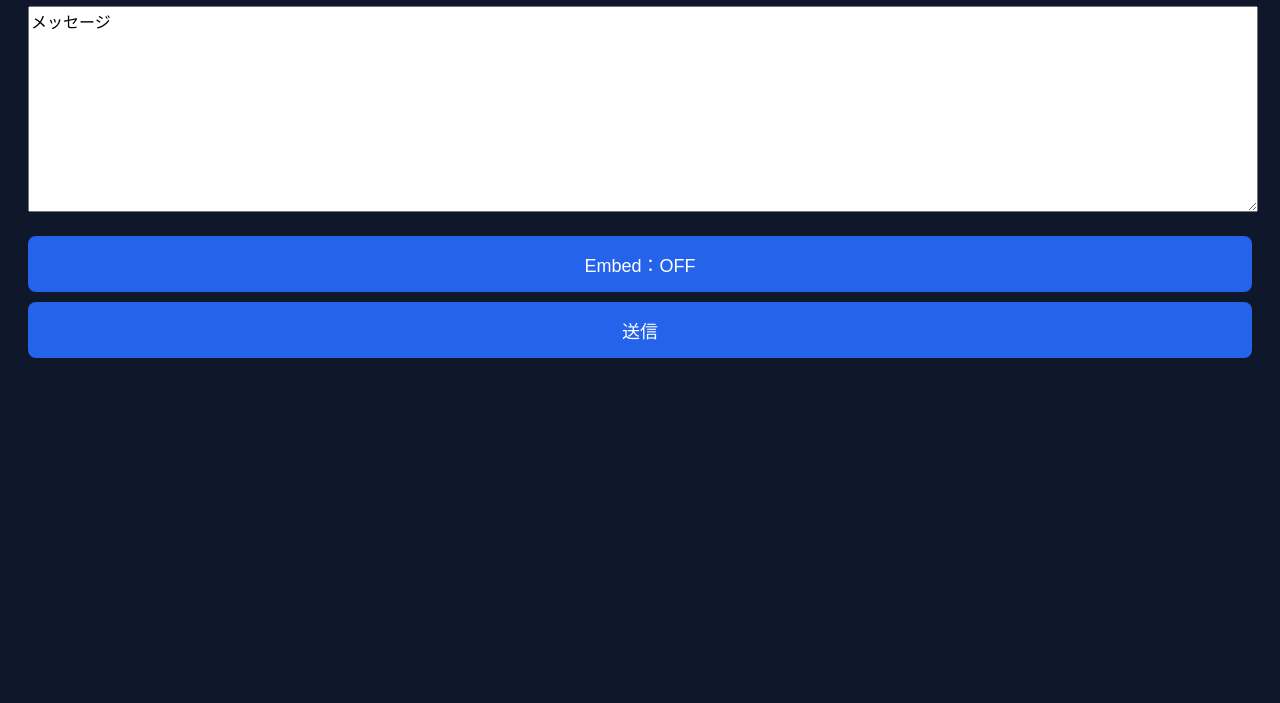
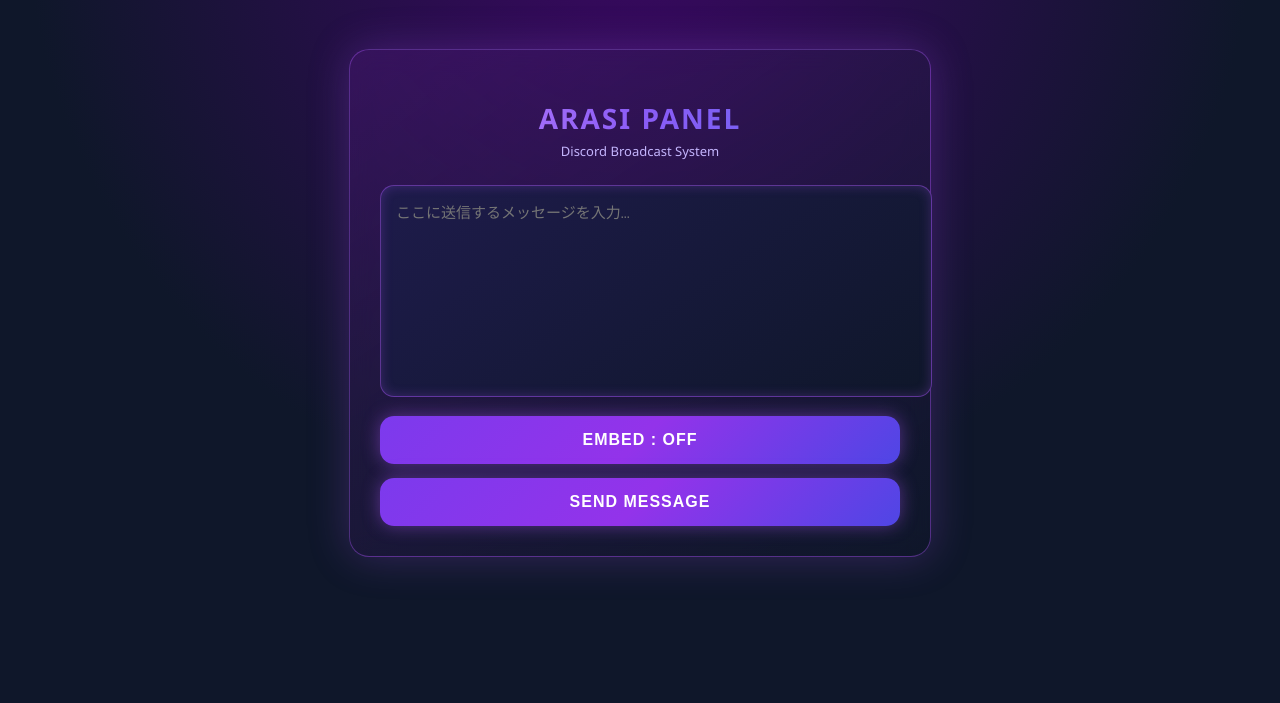
Before and after one commit to NullNTr/Arasi, a plain HTML site: page index.html in a window 1280 px wide. Shown: the part 97-800 px from the top of the page. Drawn offline with Linux system fonts and the light colour scheme.

Commit message:
Update title and style for ARASI CONTROL PANEL

```diff
--- a/index.html
+++ b/index.html
@@ -2,60 +2,143 @@
 <html lang="ja">
 <head>
 <meta charset="UTF-8">
-<title>広報送信</title>
+<title>ARASI CONTROL PANEL</title>
 <meta name="viewport" content="width=device-width, initial-scale=1.0">
+
 <style>
+/* ===== 全体 ===== */
 body {
-  font-family: sans-serif;
-  background: #0f172a;
-  color: white;
-  padding: 20px;
+  margin: 0;
+  padding: 0;
+  font-family: "Segoe UI", system-ui, sans-serif;
+  background: radial-gradient(circle at top, #3b0764, #0f172a 60%);
+  color: #f5f3ff;
+  min-height: 100vh;
+  display: flex;
+  justify-content: center;
+  align-items: center;
 }
 
+/* ===== コンテナ ===== */
+.container {
+  width: 100%;
+  max-width: 520px;
+  padding: 30px;
+  background: linear-gradient(145deg, rgba(88,28,135,0.35), rgba(15,23,42,0.8));
+  border-radius: 20px;
+  border: 1px solid rgba(168,85,247,0.4);
+  box-shadow: 0 0 40px rgba(168,85,247,0.25);
+  backdrop-filter: blur(12px);
+}
+
+/* ===== タイトル ===== */
+h1 {
+  text-align: center;
+  margin-bottom: 5px;
+  font-size: 28px;
+  letter-spacing: 2px;
+  background: linear-gradient(90deg, #c084fc, #8b5cf6, #6366f1);
+  -webkit-background-clip: text;
+  -webkit-text-fill-color: transparent;
+}
+
+.subtitle {
+  text-align: center;
+  font-size: 13px;
+  color: #c4b5fd;
+  margin-bottom: 25px;
+}
+
+/* ===== 入力欄 ===== */
 textarea {
   width: 100%;
-  height: 200px;
-  font-size: 16px;
-  margin-bottom: 10px;
+  height: 180px;
+  resize: none;
+  padding: 15px;
+  border-radius: 14px;
+  font-size: 15px;
+  color: #f5f3ff;
+  background: linear-gradient(145deg, #1e1b4b, #0f172a);
+  border: 1px solid rgba(168,85,247,0.5);
+  outline: none;
+  box-shadow: inset 0 0 12px rgba(168,85,247,0.25);
 }
 
+textarea:focus {
+  border-color: #c084fc;
+  box-shadow: 0 0 15px rgba(192,132,252,0.6);
+}
+
+/* ===== ボタン共通 ===== */
 button {
   width: 100%;
   padding: 15px;
-  font-size: 18px;
-  margin-top: 10px;
-  background: #2563eb;
+  margin-top: 14px;
+  font-size: 16px;
+  font-weight: bold;
+  letter-spacing: 1px;
+  border-radius: 14px;
+  border: none;
+  cursor: pointer;
   color: white;
-  border: none;
-  border-radius: 8px;
+  background: linear-gradient(135deg, #7c3aed, #9333ea, #4f46e5);
+  box-shadow: 0 0 18px rgba(168,85,247,0.45);
+  transition: all 0.25s ease;
 }
 
-button.embed-on {
-  background: #16a34a;
+button:hover {
+  transform: translateY(-2px);
+  box-shadow: 0 0 28px rgba(192,132,252,0.8);
 }
 
+/* ===== Embed ON ===== */
+.embed-on {
+  background: linear-gradient(135deg, #22c55e, #16a34a);
+  box-shadow: 0 0 20px rgba(34,197,94,0.6);
+}
+
+/* ===== Embed設定 ===== */
 .embed-box {
-  margin-top: 10px;
   display: none;
+  margin-top: 12px;
+  text-align: center;
+}
+
+.embed-box label {
+  display: block;
+  margin-bottom: 6px;
+  font-size: 13px;
+  color: #ddd6fe;
+}
+
+input[type="color"] {
+  width: 60px;
+  height: 36px;
+  border-radius: 8px;
+  border: none;
+  background: none;
+  cursor: pointer;
 }
 </style>
 </head>
+
 <body>
 
-<h2>広報送信</h2>
+<div class="container">
+  <h1>ARASI PANEL</h1>
+  <div class="subtitle">Discord Broadcast System</div>
 
-<textarea id="msg">メッセージ</textarea>
+  <textarea id="msg" placeholder="ここに送信するメッセージを入力…"></textarea>
 
-<!-- Embed切り替え -->
-<button id="embedBtn" onclick="toggleEmbed()">Embed：OFF</button>
+  <button id="embedBtn" onclick="toggleEmbed()">EMBED : OFF</button>
 
-<!-- Embed設定 -->
-<div class="embed-box" id="embedBox">
-  <label>Embedカラー：</label>
-  <input type="color" id="embedColor" value="#5865F2">
+  <div class="embed-box" id="embedBox">
+    <label>Embed Color</label>
+    <input type="color" id="embedColor" value="#8b5cf6">
+  </div>
+
+  <button onclick="send()">SEND MESSAGE</button>
 </div>
-
-<button onclick="send()">送信</button>
 
 <script>
 const WEBHOOK_URL = "https://discord.com/api/webhooks/1457939078598099152/f9uQsJCSmOEmPgQvMR6B4cq-nTZhaiyI4zG6vwp7LVGbmbbzgrNjyhEdEYv4p9VgWevM";
@@ -68,11 +151,11 @@
   const box = document.getElementById("embedBox");
 
   if (embedMode) {
-    btn.textContent = "Embed：ON";
+    btn.textContent = "EMBED : ON";
     btn.classList.add("embed-on");
     box.style.display = "block";
   } else {
-    btn.textContent = "Embed：OFF";
+    btn.textContent = "EMBED : OFF";
     btn.classList.remove("embed-on");
     box.style.display = "none";
   }
@@ -83,20 +166,9 @@
   const colorHex = document.getElementById("embedColor").value;
   const colorDec = parseInt(colorHex.replace("#", ""), 16);
 
-  let payload;
-
-  if (embedMode) {
-    payload = {
-      embeds: [{
-        description: text,
-        color: colorDec
-      }]
-    };
-  } else {
-    payload = {
-      content: text
-    };
-  }
+  const payload = embedMode
+    ? { embeds: [{ description: text, color: colorDec }] }
+    : { content: text };
 
   fetch(WEBHOOK_URL, {
     method: "POST",
```
